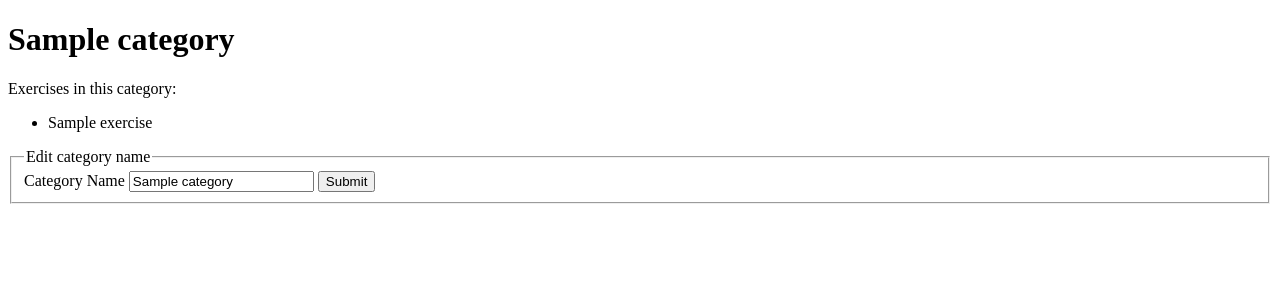
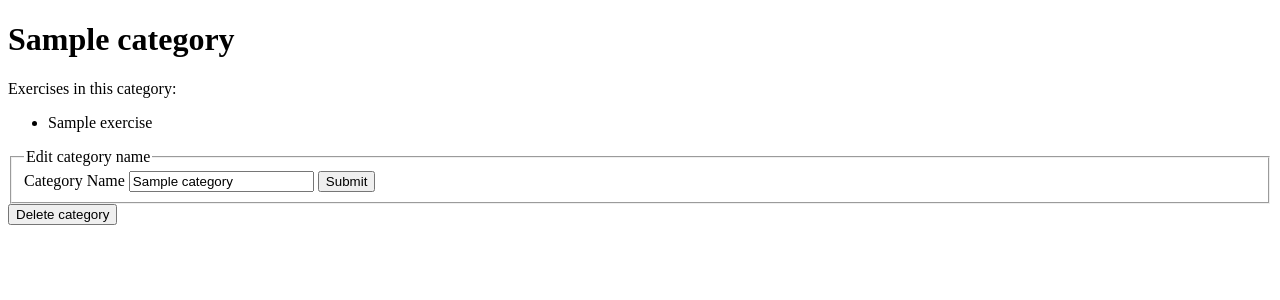
Before and after one commit to numel007/BEW-1.2-Final-Project, a Flask app: page /category/1 in a window 1280 px wide. Shown: the part 60-360 px from the top of the page. Run offline with Flask 2, Linux system fonts and the light colour scheme; tables that the repository leaves empty hold one stand-in row (values such as "Sample post").

Commit message:
add deleting

```diff
--- a/exercise_app/main/routes.py
+++ b/exercise_app/main/routes.py
@@ -111,3 +111,19 @@ def unfavorite(exercise_id):
         db.session.commit()
         flash(f'{exercise.name} removed from your favorites.')
     return redirect(url_for('main.exercise_detail', exercise_id=exercise_id))
+
+@main.route('/delete_category/<category_id>', methods=['POST'])
+@login_required
+def delete_category(category_id):
+    Category.query.filter_by(id=category_id).delete()
+
+    db.session.commit()
+    return redirect(url_for('main.homepage'))
+
+@main.route('/delete_exercise/<exercise_id>', methods=['POST'])
+@login_required
+def delete_exercise(exercise_id):
+    Exercise.query.filter_by(id=exercise_id).delete()
+
+    db.session.commit()
+    return redirect(url_for('main.homepage'))
--- a/exercise_app/templates/category_detail.html
+++ b/exercise_app/templates/category_detail.html
@@ -23,4 +23,8 @@
     </fieldset>
 </form>
 
+<form method='POST' action='/delete_category/{{ category.id }}'>
+    <input type='submit' value='Delete category'>
+</form>
+
 {% endblock %}
--- a/exercise_app/templates/exercise_detail.html
+++ b/exercise_app/templates/exercise_detail.html
@@ -51,4 +51,7 @@
     </fieldset>
 </form>
 
+<form method='POST' action='/delete_exercise/{{ exercise.id }}'>
+    <input type='submit' value='Delete exercise'>
+</form>
 {% endblock %}
```
Also changed, not shown: exercise_app/database.db.
